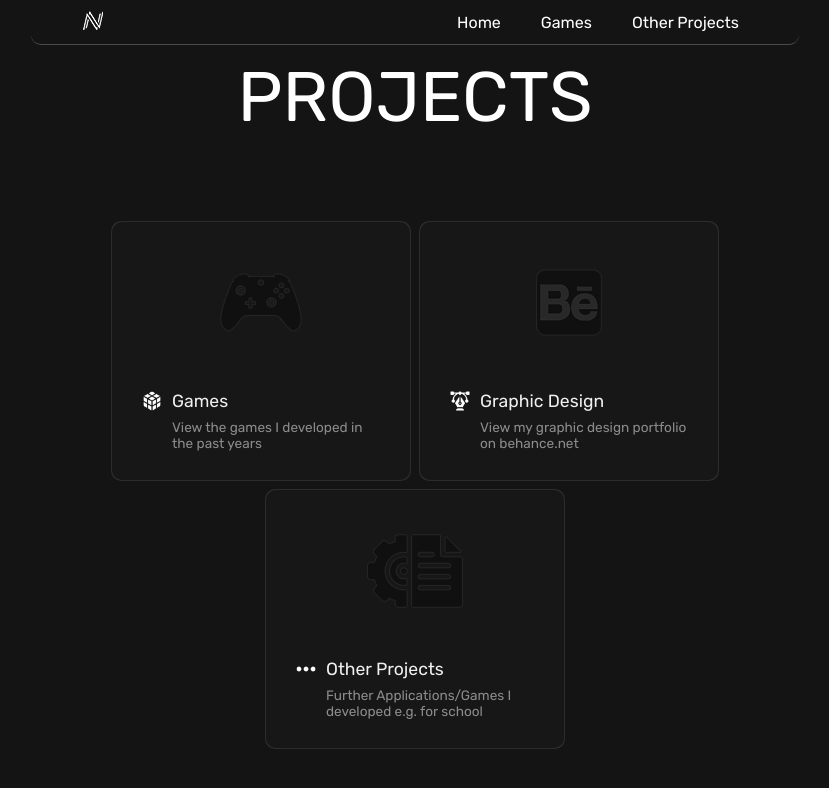
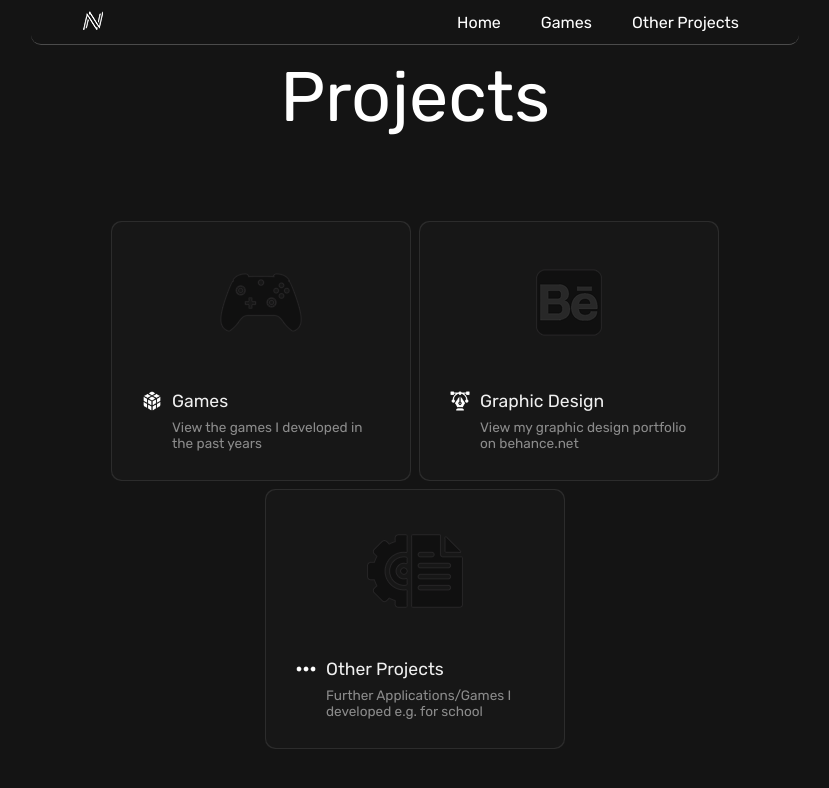
Before and after one commit to NouhiDev/projects, a plain HTML site: page index.html in a window 1280 px wide. Shown: the whole page, without its empty margins (225-1054 px from the left). Drawn offline with nearby package versions, Linux system fonts and the light colour scheme.

Commit message:
Update index.html

```diff
--- a/index.html
+++ b/index.html
@@ -65,7 +65,7 @@
   </header>
 
     <div class="content">
-      <h1 class="title">PROJECTS</h1>
+      <h1 class="title">Projects</h1>
       <br><br><br>
       <div class="cards" id="cards">
         <!-- Games -->
```
